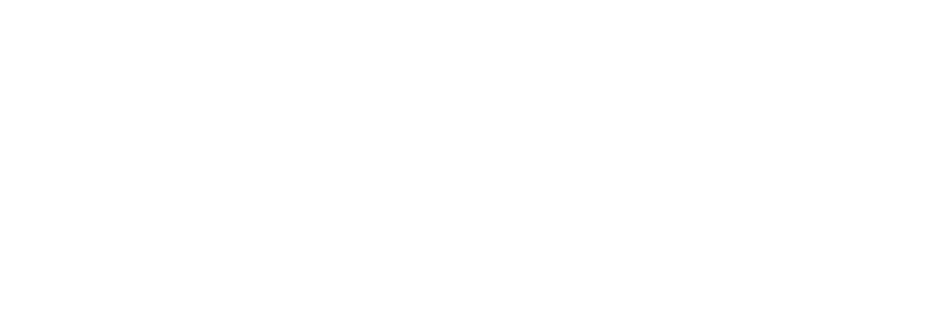
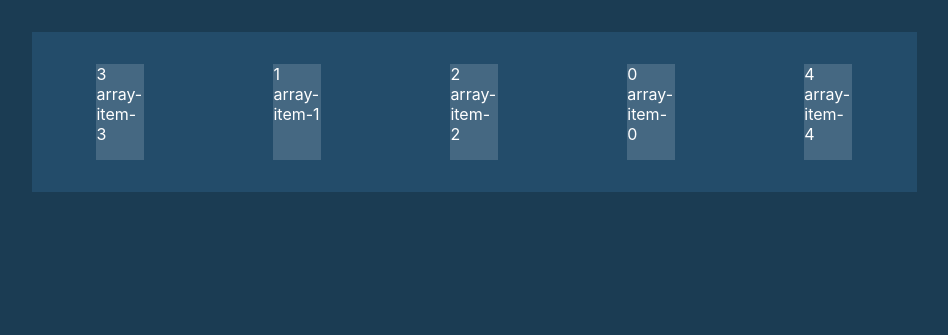
Before and after one commit to DavidZeff1/algorithm-visualizer, a website built with Parcel: page src/index.html in a window 1280 px wide. Shown: the top 335 px of the page, without its empty margins (8-956 px from the left). Built offline with nearby package versions, Linux system fonts and the light colour scheme.

Commit message:
feat: add bubble sort algorithm and related utilities
- Implemented BubbleSort algorithm in src/algorithms/bubbleSort.js
- Added utility functions for array sorting and swapping in src/utils
- Created Jest tests for BubbleSort and utility functions in src/tests/BubbleSort.test.js
- Introduced ArrayContainer and ArrayItem components for visual representation of sorting
- Added SwapAnimation for visualizing swaps during sorting
- Updated index.html and main.js to integrate new components and animations
- Enhanced styling for array components in ArrayContainer.css and ArrayItem.css
- Configured Jest for testing with jest.config.js

```diff
--- a/package.json
+++ b/package.json
@@ -5,10 +5,11 @@
   "source": "src/index.html",
   "scripts": {
     "start": "parcel",
-    "build": "parcel build"
+    "build": "parcel build",
+    "test": "jest --watch"
   },
-  "dependencies": {},
   "devDependencies": {
+    "jest": "^30.2.0",
     "parcel": "^2.14.0"
   }
 }
--- /dev/null
+++ b/src/animations/swap.js
@@ -0,0 +1,7 @@
+export default function SwapAnimation(idx1, idx2) {
+  const item1 = document.getElementById(`array-item-${idx1}`);
+  const item2 = document.getElementById(`array-item-${idx2}`);
+
+  item1.style.order = idx2;
+  item2.style.order = idx1;
+}
--- /dev/null
+++ b/src/components/ArrayContainer/ArrayContainer.css
@@ -0,0 +1,9 @@
+.array-container {
+  width: 70%;
+  height: 10rem;
+  margin: 2rem;
+  background-color: var(--color-bg-3);
+  display: flex;
+  justify-content: space-around;
+  align-items: center;
+}
--- /dev/null
+++ b/src/components/ArrayContainer/ArrayContainer.js
@@ -0,0 +1,14 @@
+import "./ArrayContainer.css";
+import ArrayItem from "../ArrayItem/ArrayItem";
+
+export default function ArrayContainer() {
+  return `
+  <div class="array-container">
+    ${ArrayItem(0)}
+    ${ArrayItem(1)}
+    ${ArrayItem(2)}
+    ${ArrayItem(3)}
+    ${ArrayItem(4)}
+  </div>
+  `;
+}
--- /dev/null
+++ b/src/components/ArrayItem/ArrayItem.css
@@ -0,0 +1,6 @@
+.array-item {
+  height: 6rem;
+  width: 3rem;
+  background-color: var(--color-bg-2);
+  transition: order 1s;
+}
--- /dev/null
+++ b/src/components/ArrayItem/ArrayItem.js
@@ -0,0 +1,10 @@
+import "./ArrayItem.css";
+
+export default function ArrayItem(id) {
+  return `
+            <div class="array-item" id="array-item-${id}" style="order:${id}">
+                ${id}
+                array-item-${id}
+            </div>
+      `;
+}
--- a/src/index.html
+++ b/src/index.html
@@ -1,13 +1,12 @@
-<!doctype html>
+<!DOCTYPE html>
 <html lang="en">
   <head>
-    <meta charset="utf-8">
-    <meta name="viewport" content="width=device-width, initial-scale=1.0">
-    <title>Parcel Vanilla App</title>
-    <link rel="stylesheet" href="style.css">
+    <meta charset="utf-8" />
+    <meta name="viewport" content="width=device-width, initial-scale=1.0" />
+    <title>Algorithm Visualizer</title>
+    <link rel="stylesheet" href="style.css" />
   </head>
-  <body>
-    <h1>Parcel Vanilla App</h1>
-    <p>Edit <code>src/index.html</code> to get started!</p>
+  <body id="app" data-theme="dark">
+    <script type="module" src="./main.js"></script>
   </body>
 </html>
--- /dev/null
+++ b/src/main.js
@@ -0,0 +1,8 @@
+import ArrayContainer from "./components/ArrayContainer/ArrayContainer";
+import SwapAnimation from "./animations/swap";
+
+const app = document.getElementById("app");
+
+app.innerHTML = `${ArrayContainer()}`;
+
+setTimeout(() => SwapAnimation(0, 3), 2000);
--- a/src/style.css
+++ b/src/style.css
@@ -1,8 +1,17 @@
-html {
-  color-scheme: light dark;
-  font-family: system-ui;
-  display: flex;
-  align-items: center;
-  justify-content: center;
-  height: 100%;
+:root {
+  --color-bg-4: #1b3c53;
+  --color-bg-3: #234c6a;
+  --color-bg-2: #456882;
+  --color-bg-1: #d2c1b6;
+  --color-text: white;
+  margin: 0;
+  padding: 0;
+  box-sizing: border-box;
+  font-family: "Inter", serif;
+  transition: background-color 0.5s;
 }
+
+#app[data-theme="dark"] {
+  background-color: var(--color-bg-4);
+  color: var(--color-text);
+}
--- /dev/null
+++ b/src/utils/swap.js
@@ -0,0 +1,7 @@
+module.exports = function swap(arr, idx1, idx2) {
+  temp = arr[idx2];
+  arr[idx2] = arr[idx1];
+  arr[idx1] = temp;
+
+  return arr;
+};
```
Also changed, not shown: jest.config.js (added, +200 -0 lines), src/algorithms/bubbleSort.js (added, +28 -0 lines), src/tests/BubbleSort.test.js (added, +41 -0 lines), src/utils/isArraySorted.js (added, +10 -0 lines), 1 other file.
